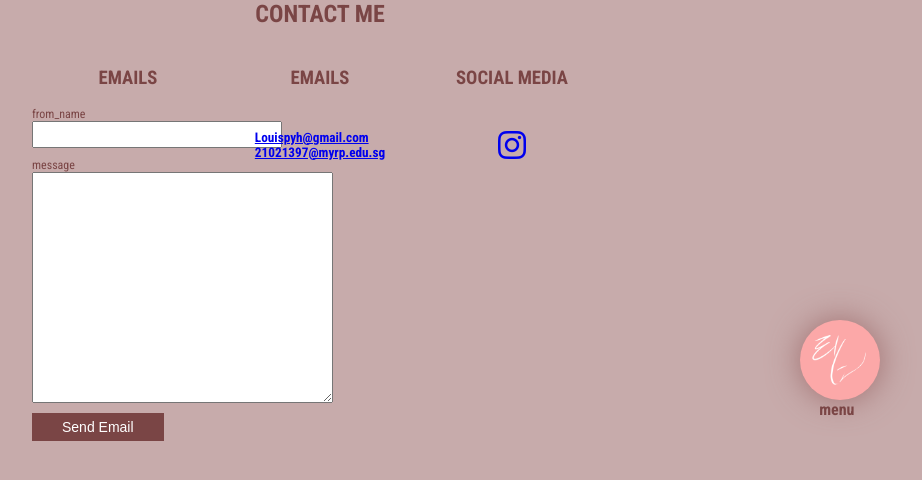
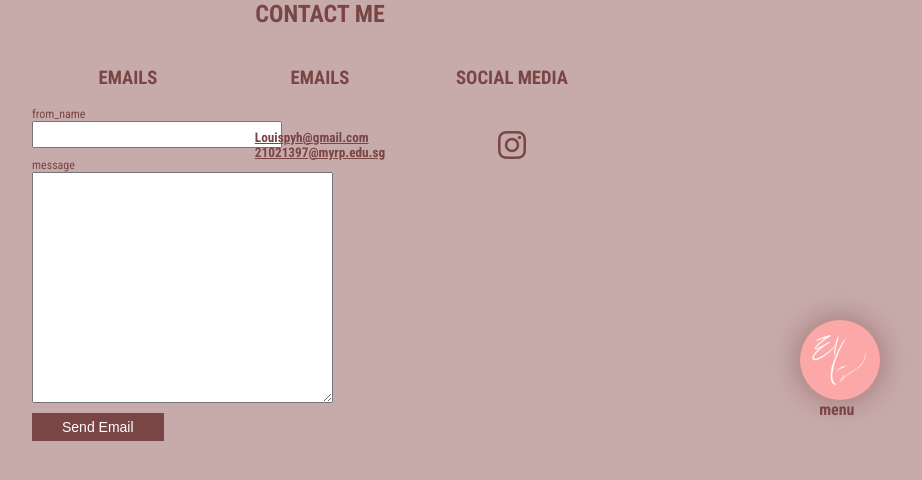
Before and after one commit to Evpyh/Evpyh.github.io, a plain HTML site: page contact.html in a window 1280 px wide. Shown: the whole page, without its empty margins (320-1242 px from the left). Drawn offline with Linux system fonts and the light colour scheme; a web font is replaced by a local one.

Commit message:
updated style.css

```diff
--- a/style.css
+++ b/style.css
@@ -8,6 +8,9 @@ body {
     color: #7A4545;
 }
 
+a{
+  color: #7A4545;
+}
 
 
 #image-track {
```
